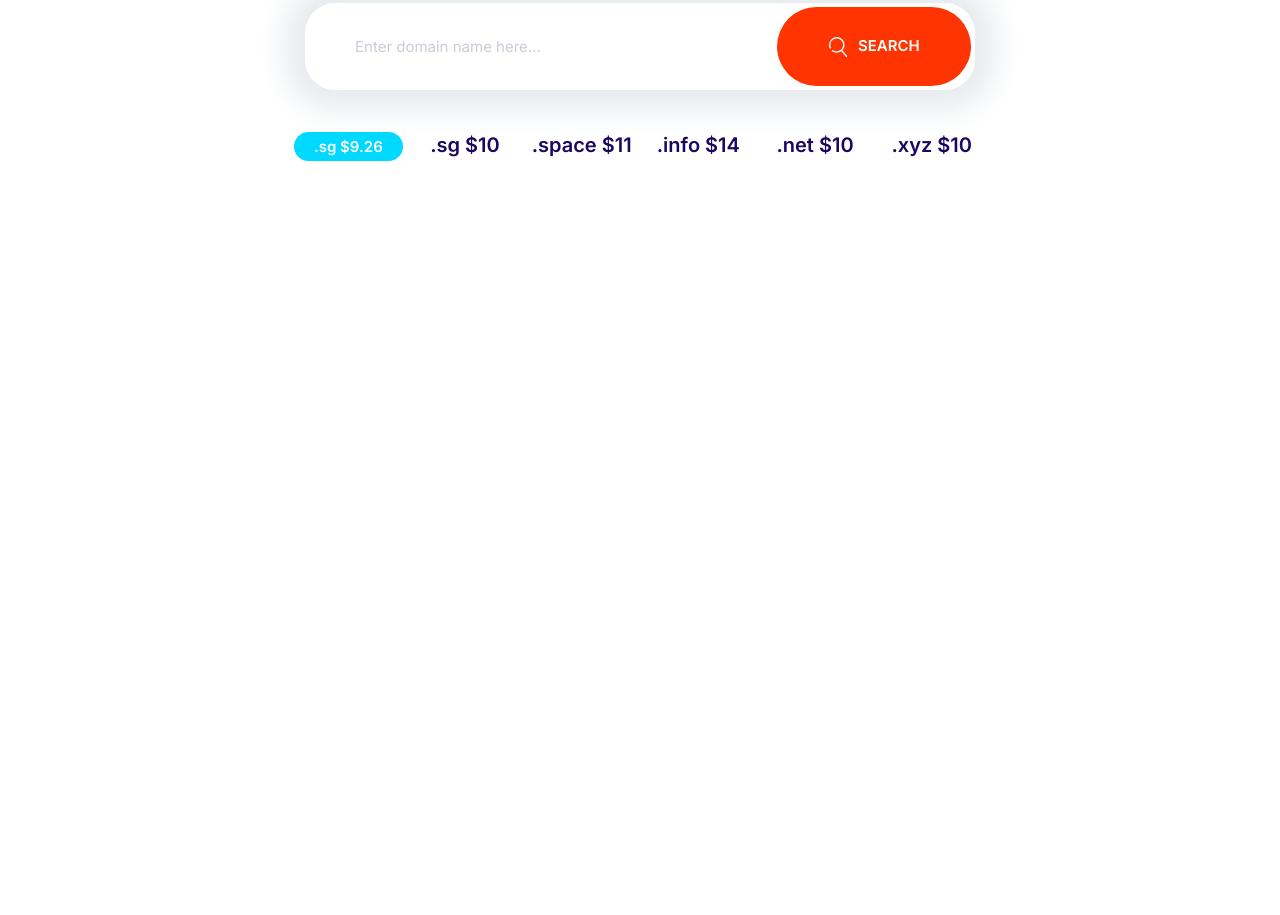
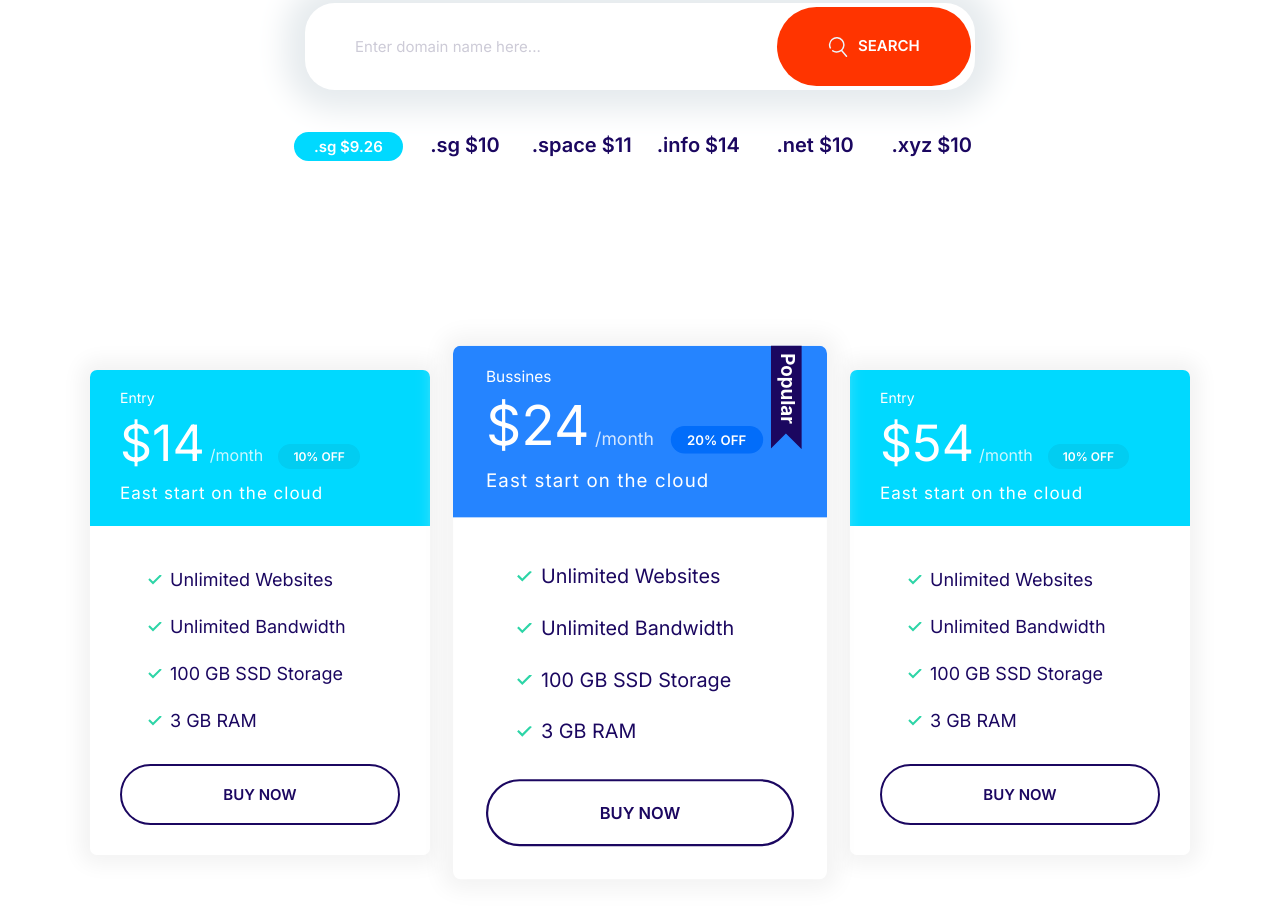
Before and after one commit to IsmailSamirIbrahim/Moshify, a plain HTML site: page index.html in a window 1280 px wide. Shown: the part 962-1877 px from the top of the page. Before the commit the page ends 1272 px from the top, so only its background shows below. Drawn offline with Linux system fonts and the light colour scheme.

Commit message:
Add plans block to the homepage

```diff
--- a/index.html
+++ b/index.html
@@ -78,7 +78,70 @@
         <li>.xyz $10</li>
       </ul>
     </section>
-
+    <section class="block block-plans container">
+      <div class="grid grid--1x3">
+        <div class="plan">
+          <div class="card card--secondary">
+            <header class="card__header">
+              <h3 class="plan__name">Entry</h3>
+              <span class="plan__price">$14</span>
+              <span class="plan__billing-cycle">/month</span>
+              <span class="badge badge--secondary badge--small">10% OFF</span>
+              <span class="plan__description">East start on the cloud</span>
+            </header>
+            <div class="card__body">
+              <ul class="list list--tick">
+                <li class="list__item">Unlimited Websites</li>
+                <li class="list__item">Unlimited Bandwidth</li>
+                <li class="list__item">100 GB SSD Storage</li>
+                <li class="list__item">3 GB RAM</li>
+              </ul>
+              <button class="btn btn--outline btn--block">Buy Now</button>
+            </div>
+          </div>
+        </div>
+        <div class="plan plan--popular">
+          <div class="card card--primary">
+            <header class="card__header">
+              <h3 class="plan__name">Bussines</h3>
+              <span class="plan__price">$24</span>
+              <span class="plan__billing-cycle">/month</span>
+              <span class="badge badge--primary badge--small">20% OFF</span>
+              <span class="plan__description">East start on the cloud</span>
+            </header>
+            <div class="card__body">
+              <ul class="list list--tick">
+                <li class="list__item">Unlimited Websites</li>
+                <li class="list__item">Unlimited Bandwidth</li>
+                <li class="list__item">100 GB SSD Storage</li>
+                <li class="list__item">3 GB RAM</li>
+              </ul>
+              <button class="btn btn--outline btn--block">Buy Now</button>
+            </div>
+          </div>
+        </div>
+        <div class="plan">
+          <div class="card card--secondary">
+            <header class="card__header">
+              <h3 class="plan__name">Entry</h3>
+              <span class="plan__price">$54</span>
+              <span class="plan__billing-cycle">/month</span>
+              <span class="badge badge--secondary badge--small">10% OFF</span>
+              <span class="plan__description">East start on the cloud</span>
+            </header>
+            <div class="card__body">
+              <ul class="list list--tick">
+                <li class="list__item">Unlimited Websites</li>
+                <li class="list__item">Unlimited Bandwidth</li>
+                <li class="list__item">100 GB SSD Storage</li>
+                <li class="list__item">3 GB RAM</li>
+              </ul>
+              <button class="btn btn--outline btn--block">Buy Now</button>
+            </div>
+          </div>
+        </div>
+      </div>
+    </section>
     <script src="js/main.js"></script>
   </body>
 </html>
```
